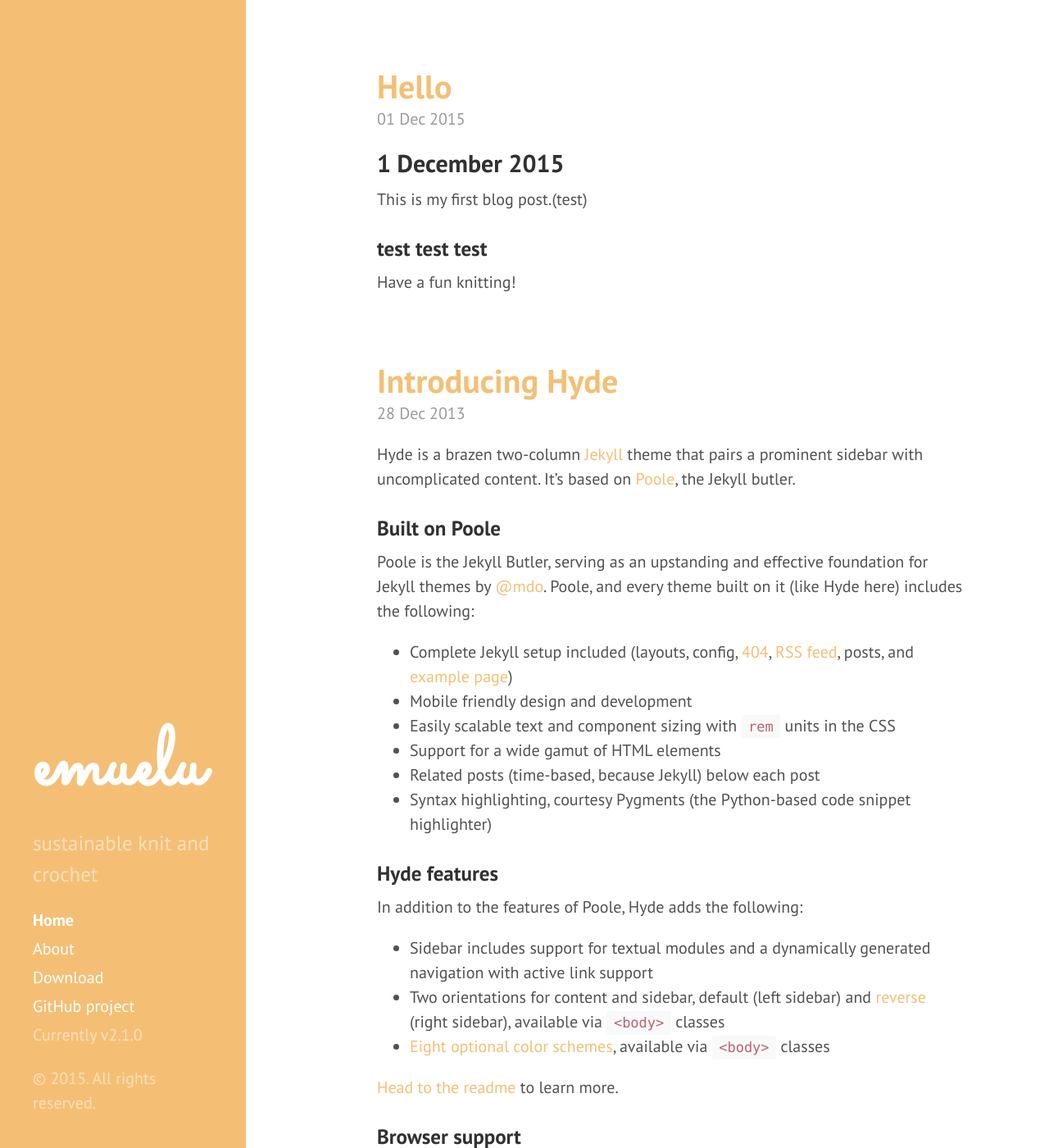
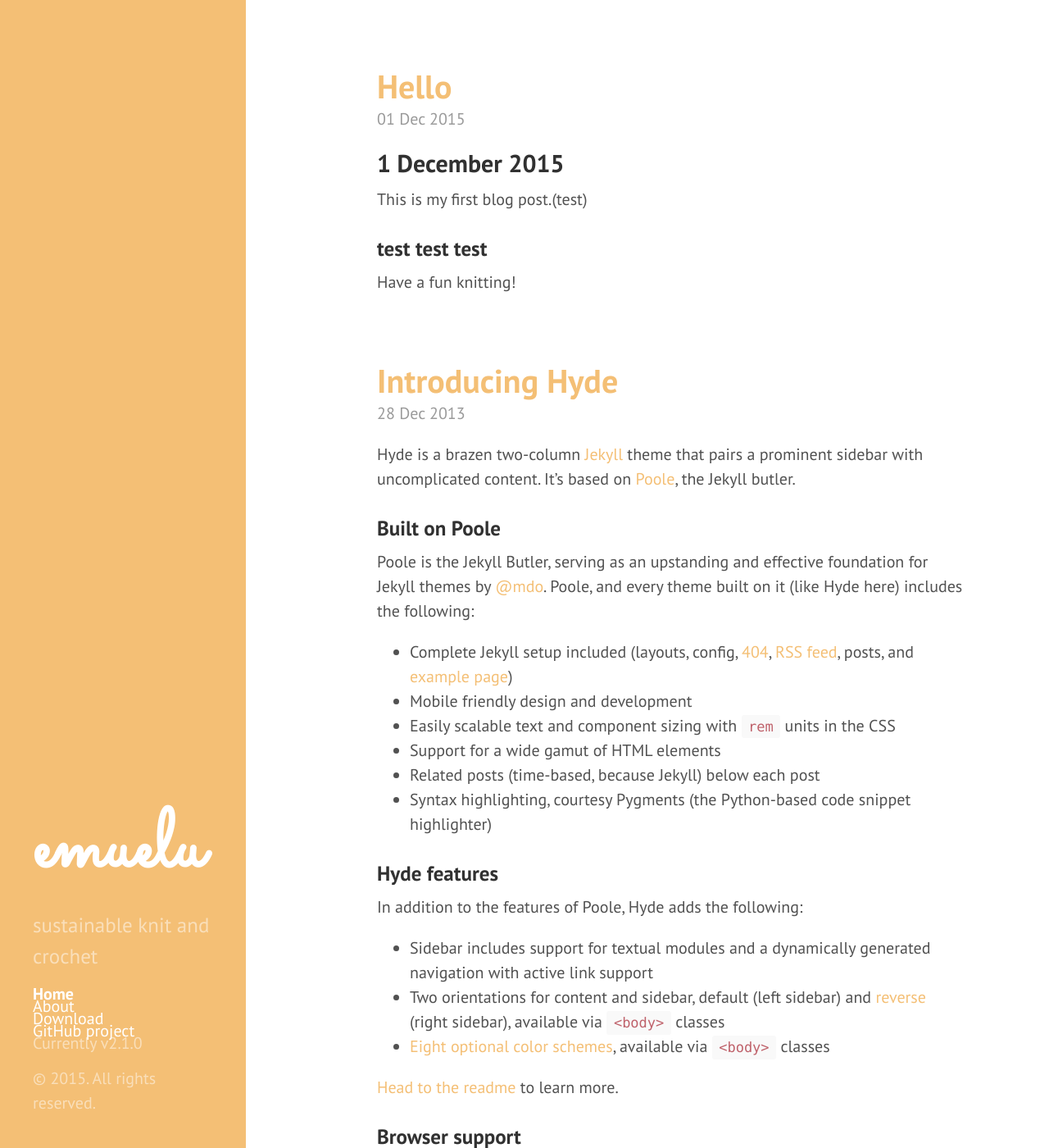
Before and after one commit to mamilaugesen/emuelu.github.io, a Jekyll site: the page built from index.html, in a window 1280 px wide and 1400 px high. Shown: the whole window at 82% size. Built offline with Jekyll 4.4.1, drawn with Linux system fonts in a browser that asks for light colours; Markdown is read by kramdown in place of the engine named in the settings; the list of posts is cut into pages by our own code.

Commit message:
Updated hyde.css

```diff
--- a/public/css/hyde.css
+++ b/public/css/hyde.css
@@ -89,7 +89,7 @@ html {
 }
 .sidebar-nav-item {
   display: block;
-  line-height: 1.75;
+  line-height: .75;
 }
 a.sidebar-nav-item:hover,
 a.sidebar-nav-item:focus {
```
